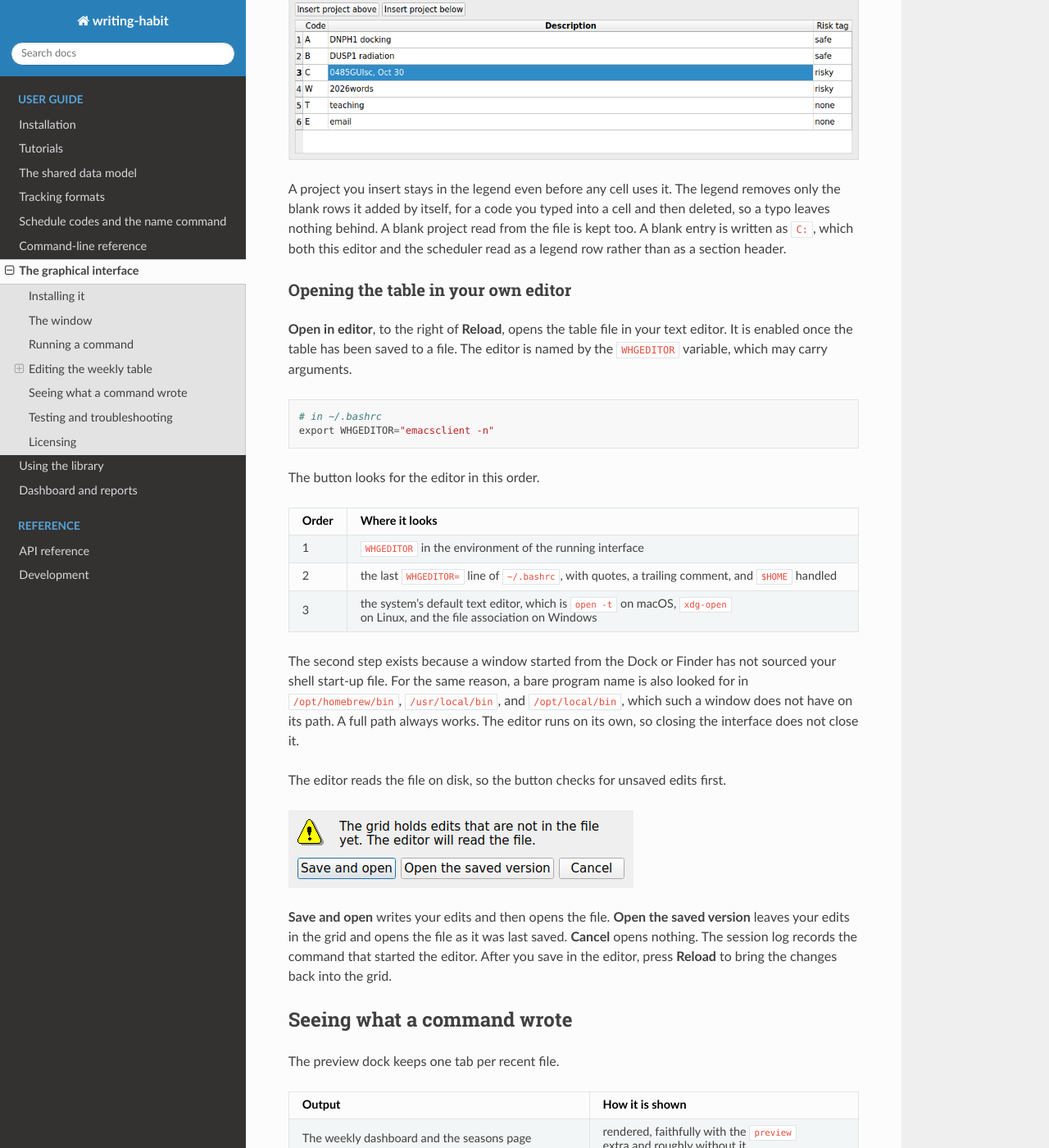
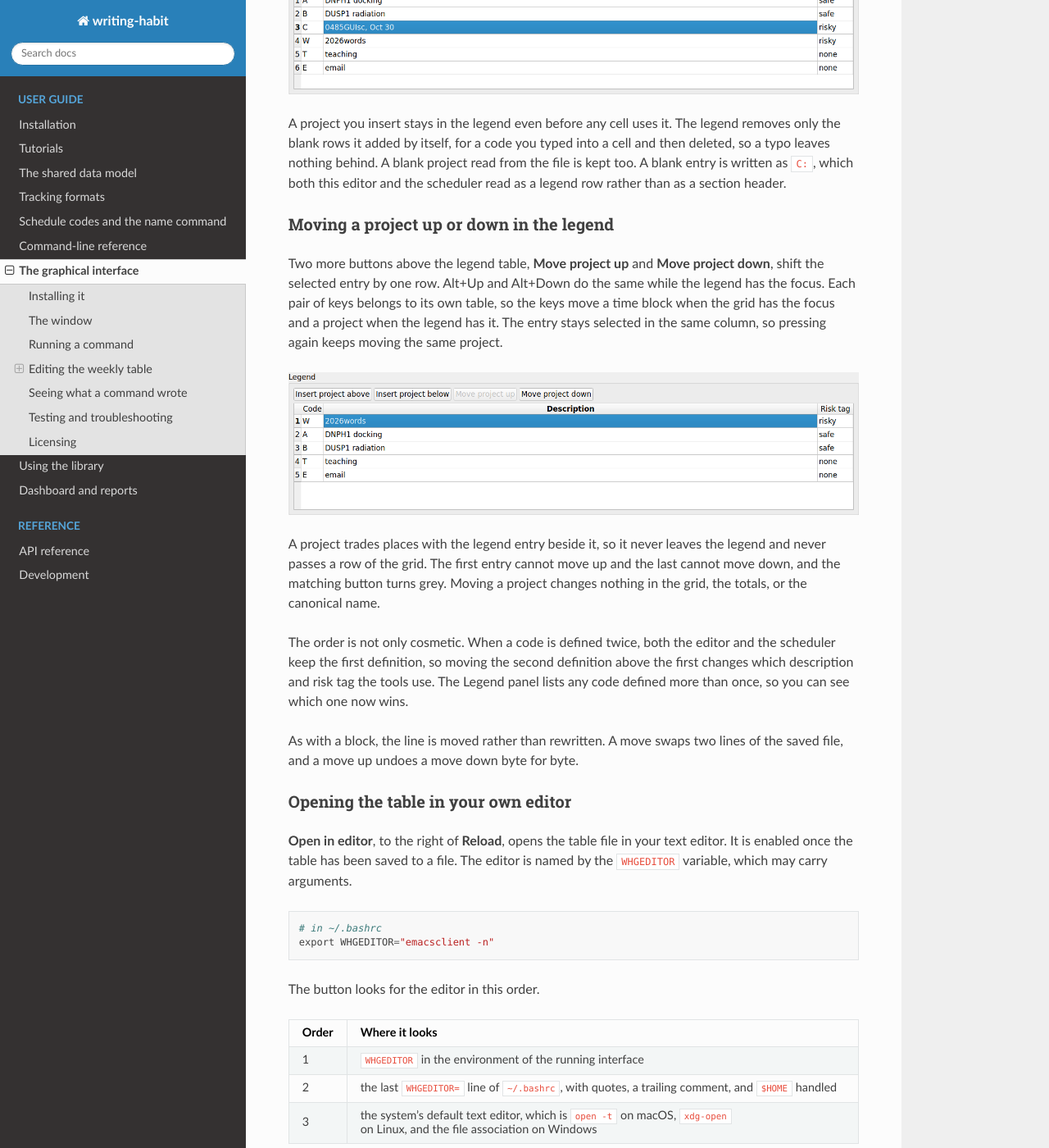
Before and after one commit to MooersLab/writing-habit, a Sphinx documentation site: the page built from docs/gui.md, in a window 1280 px wide and 1400 px high, scrolled down 7423 px. Shown: the whole window at 82% size. Built offline with Sphinx 7.4.7 and the Read the Docs theme 3.1.0, drawn with Linux system fonts in a browser that asks for light colours; some of the changed text lies outside the part shown.

Commit message:
Updated.

```diff
--- a/docs/gui.md
+++ b/docs/gui.md
@@ -105,7 +105,8 @@ once. Section rows and the time column refuse edits, because they belong to the
 file rather than to the week. Clicking a time does something else, which
 [Finding the times that do not overlap](#finding-the-times-that-do-not-overlap)
 describes. The legend table below the grid edits the code, the description, and
-the risk tag, which is one of `none`, `safe`, and `risky`.
+the risk tag, which is one of `none`, `safe`, and `risky`. Four buttons above
+the legend insert a project or move the selected one, as described below.
 
 **Every edit rewrites one line of the file.** A value that fits its column keeps
 the table aligned; a longer value widens its own slot and leaves the rest alone,
@@ -258,6 +259,31 @@ a cell and then deleted, so a typo leaves nothing behind. A blank project read
 from the file is kept too. A blank entry is written as `C:`, which both this
 editor and the scheduler read as a legend row rather than as a section header.
 
+### Moving a project up or down in the legend
+
+Two more buttons above the legend table, **Move project up** and
+**Move project down**, shift the selected entry by one row. Alt+Up and Alt+Down
+do the same while the legend has the focus. Each pair of keys belongs to its
+own table, so the keys move a time block when the grid has the focus and a
+project when the legend has it. The entry stays selected in the same column, so
+pressing again keeps moving the same project.
+
+![The legend after moving project W to the top, with Move project up greyed out.](imgs/gui-move-project.png)
+
+A project trades places with the legend entry beside it, so it never leaves the
+legend and never passes a row of the grid. The first entry cannot move up and
+the last cannot move down, and the matching button turns grey. Moving a project
+changes nothing in the grid, the totals, or the canonical name.
+
+The order is not only cosmetic. When a code is defined twice, both the editor
+and the scheduler keep the first definition, so moving the second definition
+above the first changes which description and risk tag the tools use. The
+Legend panel lists any code defined more than once, so you can see which one
+now wins.
+
+As with a block, the line is moved rather than rewritten. A move swaps two lines
+of the saved file, and a move up undoes a move down byte for byte.
+
 ### Opening the table in your own editor
 
 **Open in editor**, to the right of **Reload**, opens the table file in your
@@ -332,7 +358,8 @@ without the extra skips the graphical tests rather than failing them.
 | **Insert above** and **Insert below** are greyed out | no grid cell is selected; click any cell of a time block or a section header |
 | **Move up** and **Move down** are both greyed out | the selection is a section header, or no cell is selected; click a cell of a time block |
 | **Move up** alone is greyed out | the block is the first row under the first section header, so it has nowhere above to go |
-| Alt+Up or Alt+Down does nothing | the grid does not have the focus; click a cell of the grid first |
+| Alt+Up or Alt+Down does nothing | neither the grid nor the legend has the focus; click a cell of the table you want to reorder first |
+| **Move project up** and **Move project down** are both greyed out | no legend entry is selected; click any cell of a legend row |
 
 ## Licensing
 
```
Also changed, not shown: docs/imgs/gui-insert-project.png, docs/imgs/gui-move-project.png (added), docs/imgs/gui-schedule.png, docs/imgs/gui-tab-schedule.png.
